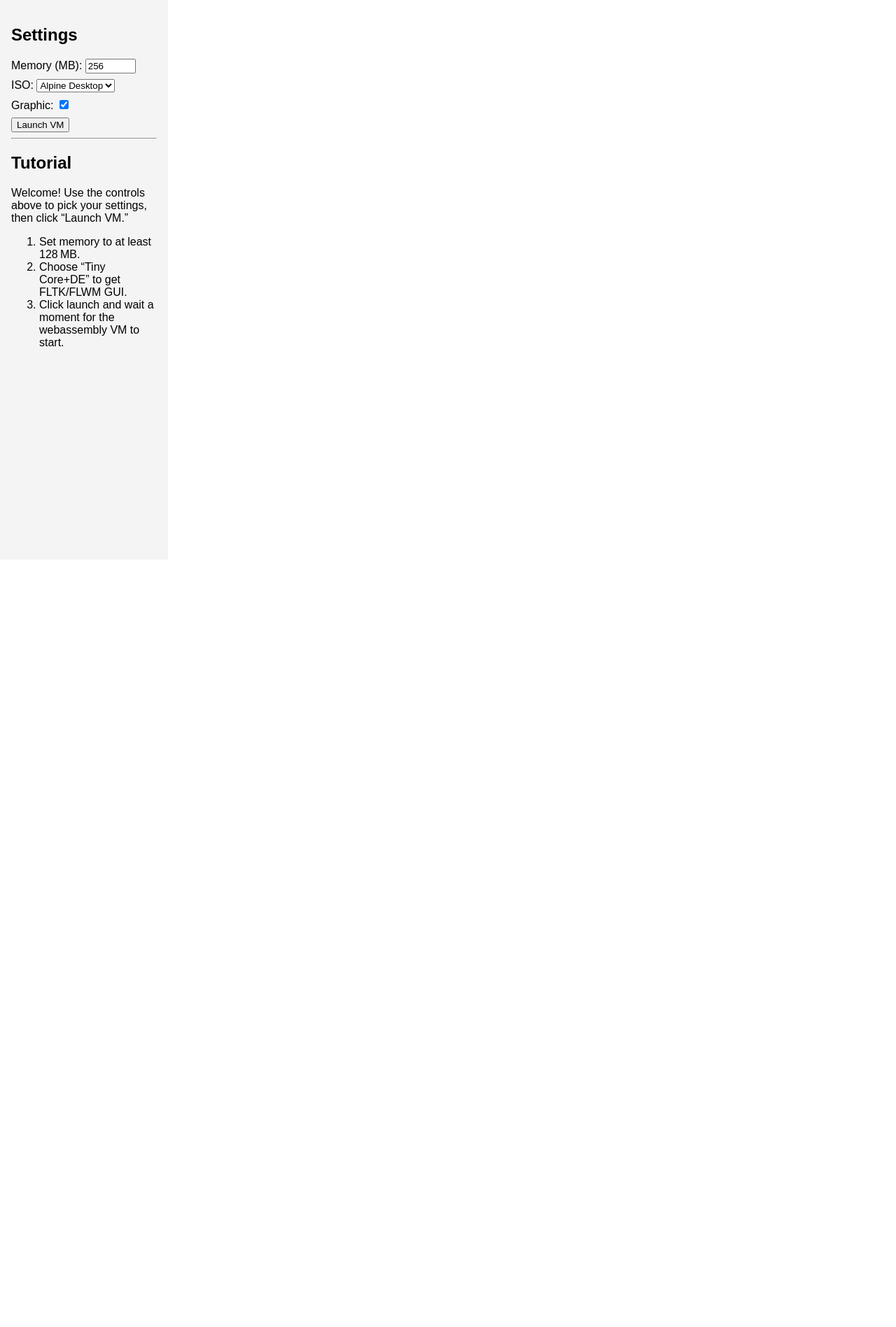
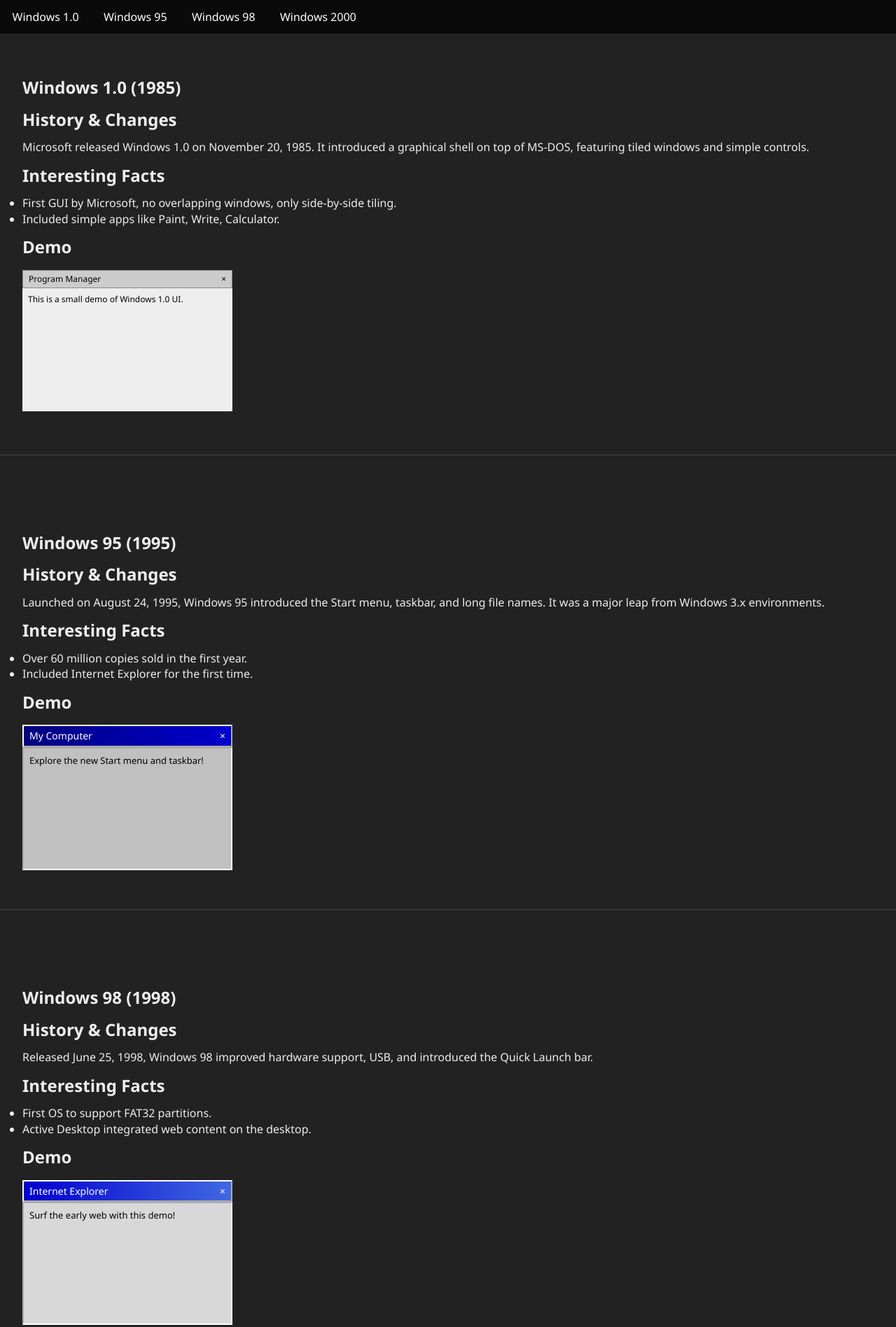
Before and after one commit to mncrftfrcnm/mncrftfrcnm.github.io, a plain HTML site: page index.html in a window 1280 px wide. Shown: the top 1897 px of the page at 70% size. Before the commit the page ends 800 px from the top, so only its background shows below. Drawn offline with Linux system fonts and the light colour scheme.

Commit message:
Update index.html

```diff
--- a/index.html
+++ b/index.html
@@ -1,67 +1,129 @@
 <!DOCTYPE html>
-<html>
+<html lang="en">
 <head>
-  <meta charset="utf-8">
-  <title>My Tiny-Core‑in‑Browser</title>
-  <script src="jslinux.js"></script>
+  <meta charset="UTF-8">
+  <meta name="viewport" content="width=device-width, initial-scale=1.0">
+  <title>Windows Evolution Showcase</title>
   <style>
-    body { font-family: sans-serif; margin: 0; }
-    #sidebar { width: 240px; background:#f4f4f4; padding:1em; float:left; height:100vh; box-sizing:border-box; }
-    #vmcontainer { margin-left:240px; height:100vh; }
-    label { display:block; margin:8px 0; }
+    /* Global Reset and Typography */
+    * { margin: 0; padding: 0; box-sizing: border-box; }
+    body { font-family: 'Segoe UI', Tahoma, sans-serif; line-height: 1.4; background: #222; color: #eee; }
+    h1, h2 { margin: .5em 0; }
+    nav { position: fixed; top: 0; width: 100%; background: rgba(0,0,0,.7); padding: .5em; z-index: 100; display: flex; gap: 1em; }
+    nav a { color: #fff; text-decoration: none; padding: .3em .6em; border-radius: 4px; }
+    nav a:hover { background: rgba(255,255,255,.2); }
+    section { padding: 6em 2em 4em; border-bottom: 1px solid #444; }
+    .demo-window { position: relative; width: 300px; height: 200px; margin-top: 1em; }
+    .titlebar { cursor: move; padding: 4px 8px; display: flex; justify-content: space-between; align-items: center; }
+    .content { padding: 8px; background: #fff; height: calc(100% - 24px); overflow: auto; }
+    /* Windows 1.0 theme */
+    .win1 .titlebar { background: #ccc; color: #000; font-size: 12px; border: 1px solid #888; }
+    .win1 .content { background: #eee; color: #000; font-size: 12px; }
+    /* Windows 95 theme */
+    .win95 .titlebar { background: linear-gradient(to right, #000080, #0000CD); color: #fff; font-size: 14px; border: 2px outset #fff; }
+    .win95 .content { background: #C0C0C0; color: #000; font-size: 13px; border: 2px inset #fff; }
+    /* Windows 98 */
+    .win98 .titlebar { background: linear-gradient(to right, #0000CD, #4169E1); color: #fff; font-size: 14px; border: 2px outset #fff; }
+    .win98 .content { background: #D8D8D8; color: #000; font-size: 13px; border: 2px inset #fff; }
+    /* Windows 2000 */
+    .win2000 .titlebar { background: #3A6EA5; color: #fff; font-size: 14px; border: 2px outset #fff; }
+    .win2000 .content { background: #B0B0B0; color: #000; font-size: 13px; border: 2px inset #fff; }
   </style>
 </head>
 <body>
-  <div id="sidebar">
-    <h2>Settings</h2>
-    <label>
-      Memory (MB):
-      <input type="number" id="memInput" value="256" min="64" max="1024">
-    </label>
-    <label>
-      ISO:
-      <select id="imgSelect">
-        <option value="alpine-x86-xwin.cfg">Alpine Desktop</option>
-        <option value="tclcore.cfg">Tiny Core</option>
-        <option value="coreplus.cfg">Tiny Core+DE</option>
-      </select>
-    </label>
-    <label>
-      Graphic:
-      <input type="checkbox" id="gfxToggle" checked>
-    </label>
-    <button id="launchBtn">Launch VM</button>
+  <nav>
+    <a href="#win1">Windows 1.0</a>
+    <a href="#win95">Windows 95</a>
+    <a href="#win98">Windows 98</a>
+    <a href="#win2000">Windows 2000</a>
+  </nav>
 
-    <hr>
-    <h2>Tutorial</h2>
-    <div id="tutorial">
-      <p>Welcome! Use the controls above to pick your settings, then click “Launch VM.”</p>
-      <ol>
-        <li>Set memory to at least 128 MB.</li>
-        <li>Choose “Tiny Core+DE” to get FLTK/FLWM GUI.</li>
-        <li>Click launch and wait a moment for the webassembly VM to start.</li>
-      </ol>
+  <!-- SECTION: Windows 1.0 -->
+  <section id="win1" class="win1">
+    <h1>Windows 1.0 (1985)</h1>
+    <h2>History & Changes</h2>
+    <p>Microsoft released Windows 1.0 on November 20, 1985. It introduced a graphical shell on top of MS-DOS, featuring tiled windows and simple controls.</p>
+    <h2>Interesting Facts</h2>
+    <ul>
+      <li>First GUI by Microsoft, no overlapping windows, only side-by-side tiling.</li>
+      <li>Included simple apps like Paint, Write, Calculator.</li>
+    </ul>
+    <h2>Demo</h2>
+    <div class="demo-window">
+      <div class="titlebar">Program Manager <span>&times;</span></div>
+      <div class="content">This is a small demo of Windows 1.0 UI.</div>
     </div>
-  </div>
+  </section>
 
-  <div id="vmcontainer">
-    <!-- the VM canvas will be injected here -->
-  </div>
+  <!-- SECTION: Windows 95 -->
+  <section id="win95" class="win95">
+    <h1>Windows 95 (1995)</h1>
+    <h2>History & Changes</h2>
+    <p>Launched on August 24, 1995, Windows 95 introduced the Start menu, taskbar, and long file names. It was a major leap from Windows 3.x environments.</p>
+    <h2>Interesting Facts</h2>
+    <ul>
+      <li>Over 60 million copies sold in the first year.</li>
+      <li>Included Internet Explorer for the first time.</li>
+    </ul>
+    <h2>Demo</h2>
+    <div class="demo-window">
+      <div class="titlebar">My Computer <span>&times;</span></div>
+      <div class="content">Explore the new Start menu and taskbar!</div>
+    </div>
+  </section>
+
+  <!-- SECTION: Windows 98 -->
+  <section id="win98" class="win98">
+    <h1>Windows 98 (1998)</h1>
+    <h2>History & Changes</h2>
+    <p>Released June 25, 1998, Windows 98 improved hardware support, USB, and introduced the Quick Launch bar.</p>
+    <h2>Interesting Facts</h2>
+    <ul>
+      <li>First OS to support FAT32 partitions.</li>
+      <li>Active Desktop integrated web content on the desktop.</li>
+    </ul>
+    <h2>Demo</h2>
+    <div class="demo-window">
+      <div class="titlebar">Internet Explorer <span>&times;</span></div>
+      <div class="content">Surf the early web with this demo!</div>
+    </div>
+  </section>
+
+  <!-- SECTION: Windows 2000 -->
+  <section id="win2000" class="win2000">
+    <h1>Windows 2000 (2000)</h1>
+    <h2>History & Changes</h2>
+    <p>Windows 2000, released February 17, 2000, was built on NT architecture bringing stability and improved networking to business users.</p>
+    <h2>Interesting Facts</h2>
+    <ul>
+      <li>Introduced Encrypting File System (EFS).</li>
+      <li>Designed primarily for professional and enterprise use.</li>
+    </ul>
+    <h2>Demo</h2>
+    <div class="demo-window">
+      <div class="titlebar">Active Directory <span>&times;</span></div>
+      <div class="content">Manage users and devices in this demo.</div>
+    </div>
+  </section>
 
   <script>
-    document.getElementById('launchBtn').addEventListener('click', () => {
-      const mem = parseInt(document.getElementById('memInput').value, 10);
-      const cfg  = document.getElementById('imgSelect').value;
-      const gfx  = document.getElementById('gfxToggle').checked ? 1 : 0;
-      // clear old VM
-      document.getElementById('vmcontainer').innerHTML = '';
-      // create iframe or init engine
-      const iframe = document.createElement('iframe');
-      iframe.src = `vm.html?url=${cfg}&mem=${mem}&graphic=${gfx}`;
-      iframe.style.width  = '100%';
-      iframe.style.height = '100%';
-      iframe.frameBorder = 0;
-      document.getElementById('vmcontainer').appendChild(iframe);
+    // Simple drag functionality for demo windows
+    document.querySelectorAll('.demo-window').forEach(win => {
+      const title = win.querySelector('.titlebar');
+      let isDragging = false, offsetX, offsetY;
+
+      title.addEventListener('mousedown', e => {
+        isDragging = true;
+        const rect = win.getBoundingClientRect();
+        offsetX = e.clientX - rect.left;
+        offsetY = e.clientY - rect.top;
+      });
+      document.addEventListener('mouseup', () => isDragging = false);
+      document.addEventListener('mousemove', e => {
+        if (!isDragging) return;
+        win.style.left = (e.clientX - offsetX) + 'px';
+        win.style.top = (e.clientY - offsetY) + 'px';
+      });
     });
   </script>
 </body>
```
